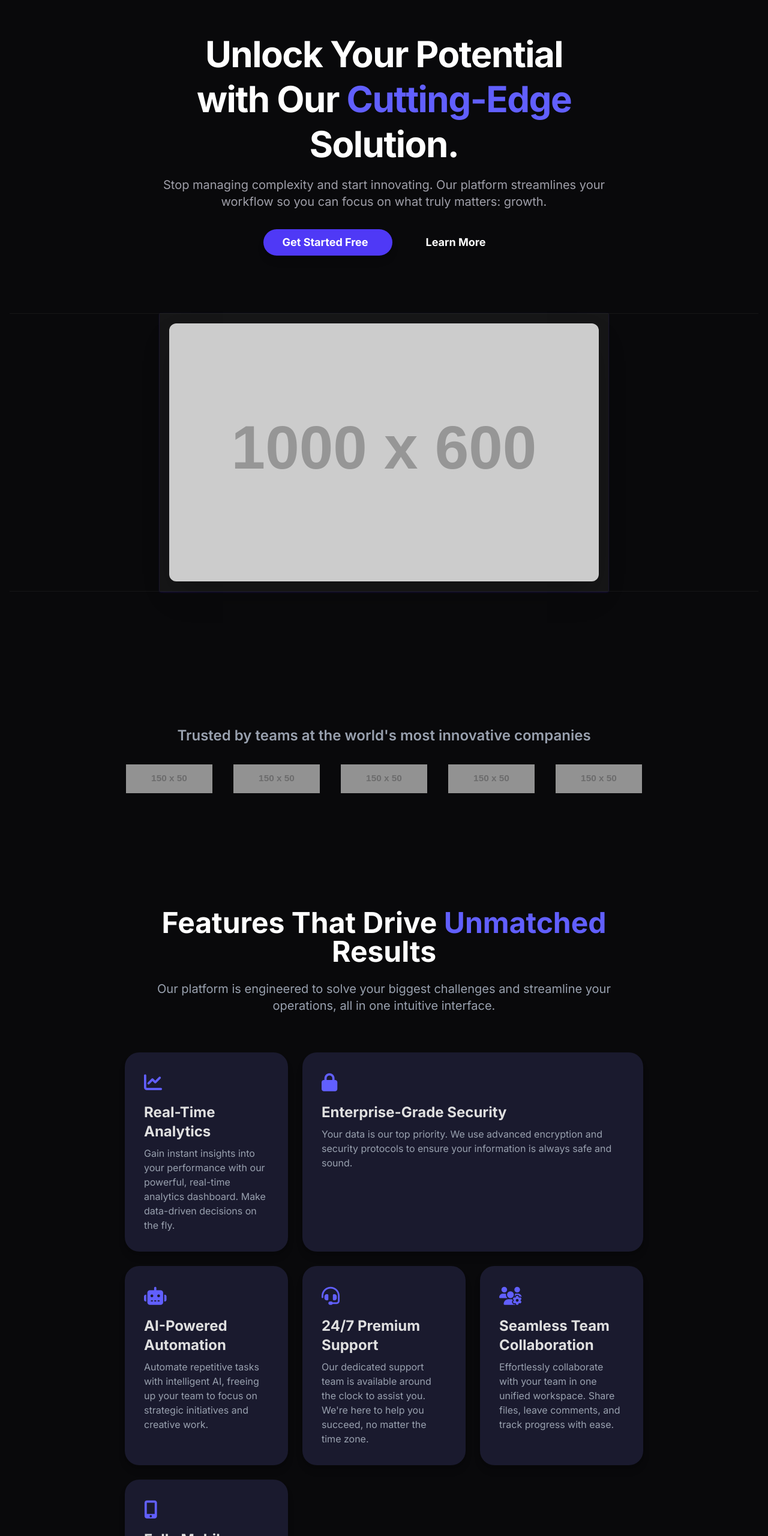
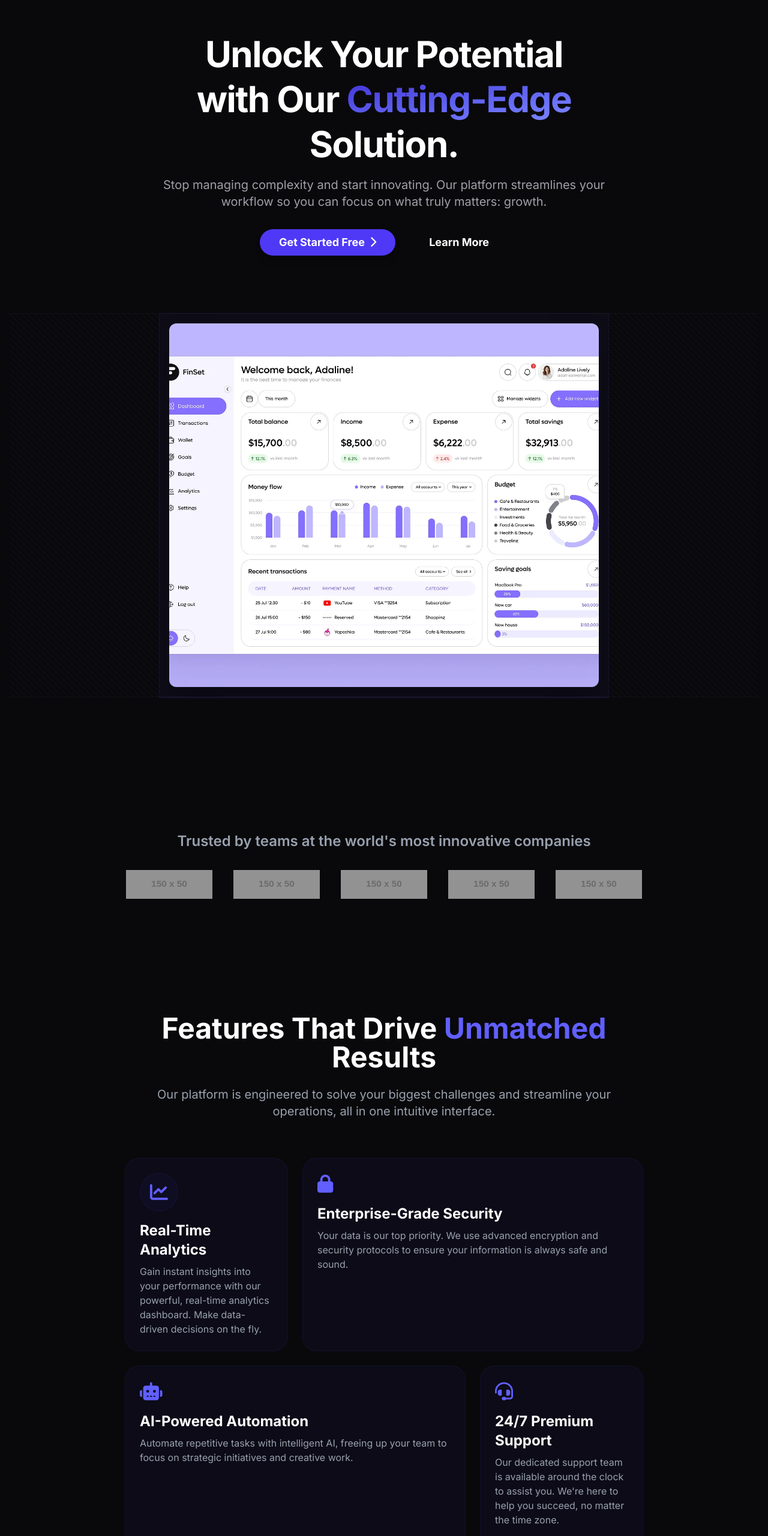
Before and after one commit to Likeur/jupyter, a website: page index.html in a window 1280 px wide. Shown: the part 140-2700 px from the top of the page at 60% size. Drawn offline with Linux system fonts and the light colour scheme; placeholder pictures from the web are drawn by us; a small style sheet from the web is missing.

Commit message:
fixe: hero illustration

```diff
--- a/css/input.css
+++ b/css/input.css
@@ -1,20 +1,10 @@
 @import url('https://fonts.googleapis.com/css2?family=Inter:wght@400;500;600;700&display=swap');
-@import "tailwindcss";
+@import 'tailwindcss';
 
 body {
   font-family: 'Inter', sans-serif;
 }
-.bento-card {
-    background-color: #1a1a2e; /* Dark purple/blue background */
-    color: #e0e0e0;
-    border-radius: 1.5rem; /* Rounded corners */
-    padding: 2rem;
-    box-shadow: 0 10px 15px -3px rgba(0, 0, 0, 0.1), 0 4px 6px -2px rgba(0, 0, 0, 0.05);
-    transition: transform 0.3s ease-in-out;
-}
-.bento-card:hover {
-    transform: translateY(-5px);
-}
+
 /* Custom styles for glowing button effect */
 .glowing-btn {
   position: relative;
@@ -27,7 +17,7 @@ body {
   left: 0;
   width: 100%;
   height: 100%;
-    background: linear-gradient(45deg, #FF6B6B, #F7C555, #6BCB77, #48A8F4);
+  background: linear-gradient(45deg, #ff6b6b, #f7c555, #6bcb77, #48a8f4);
   background-size: 400%;
   border-radius: 9999px;
   z-index: -1;
@@ -39,8 +29,32 @@ body {
   opacity: 1;
   animation: glowing-animation 20s linear infinite;
 }
+
+.illucenter {
+  background-image: repeating-linear-gradient(
+    45deg,
+    #474aff1c 0,
+    #474aff8a 0.5px,
+    transparent 0,
+    transparent 50%
+  );
+  background-size: 10px 10px;
+  background-color: rgba(71, 212, 255, 0);
+}
 @keyframes glowing-animation {
-    0% { background-position: 0% 50%; }
-    50% { background-position: 100% 50%; }
-    100% { background-position: 0% 50%; }
+  0% {
+    background-position: 0% 50%;
   }
+  50% {
+    background-position: 100% 50%;
+  }
+  100% {
+    background-position: 0% 50%;
+  }
+}
+
+@layer components {
+  .bento-card {
+    @apply rounded-3xl border border-indigo-600/10 bg-indigo-600/5 p-6;
+  }
+}
--- a/index.html
+++ b/index.html
@@ -20,7 +20,7 @@
       class="sticky top-0 z-50 bg-zinc-950/80 backdrop-blur-sm border-b border-zinc-50/10 border-dashed"
     >
       <nav
-        class="container mx-auto px-4 py-4 flex justify-between items-center"
+        class="container lg:w-[75vw] mx-auto px-4 py-4 flex justify-between items-center"
       >
         <!-- Logo -->
         <a href="#" class="text-2xl font-bold tracking-tight text-white">
@@ -103,13 +103,13 @@
       <!-- Hero Section -->
       <section
         id="hero"
-        class="container mx-auto px-4 flex flex-col items-center py-20 md:py-32 text-center"
+        class="container mx-auto px-4 flex flex-col items-center py-12 md:py-32 text-center"
       >
         <h1
           class="text-4xl md:text-6xl lg:w-[50vw] text-center font-extrabold leading-tight tracking-tight mb-4"
         >
           Unlock Your Potential with Our
-          <span class="text-indigo-500">Cutting-Edge</span> Solution.
+          <span class="bg-gradient-to-br from-indigo-700 to-indigo-400 text-transparent bg-clip-text ">Cutting-Edge</span> Solution.
         </h1>
         <p
           class="text-md md:text-xl font-light text-zinc-400 mb-8 max-w-3xl mx-auto"
@@ -126,7 +126,7 @@
             class="glowing-btn px-8 py-2 rounded-full text-lg font-bold bg-indigo-600 text-white shadow-lg transform hover:scale-105 transition-all flex w-full items-center gap-2 lg:w-max justify-center duration-300"
           >
             <span>Get Started Free</span>
-            <span></span>
+            <span><i class="fa-solid fa-chevron-right"></i></span>
           </a>
           <a
             href="#pricing"
@@ -137,17 +137,17 @@
         </div>
         <!-- Placeholder for Hero Image/Illustration -->
         <section class="mt-16 md:mt-24 lg:grid lg:grid-cols-5 flex *:border-zinc-50/5  ">
-          <div class="border-t border-b border-r ">
+          <div class="border-t illucenter  border-b border-r border-dashed ">
             <h1 class="text-transparent">hh</h1>
           </div>
-          <div class="border-t shadow-sm shadow-indigo-600/20 border-b p-4 bg-zinc-50/5 lg:col-span-3 ">
+          <div class="border-t bg-indigo-600/5 lg:h-[80vh] overflow-hidden shadow-sm shadow-indigo-600/20 border-b p-4 lg:col-span-3 ">
             <img
-              src="https://placehold.co/1000x600/1e293b/d1d5db?text=Awesome+Product+Screenshot"
+              src="./img/dash.webp"
               alt="Product Screenshot"
-              class="mx-auto rounded-xl shadow-2xl"
+              class="mx-auto rounded-xl h-full w-full object-cover   shadow-2xl"
             />
           </div>
-          <div class="border-t border-l border-b">
+          <div class="border-t illucenter border-l border-b border-dashed">
             <h1 class="text-transparent">ggg</h1>
           </div>
         </section>
@@ -206,7 +206,7 @@
           <div class="grid md:grid-cols-2 lg:grid-cols-3 gap-6 auto-rows-fr">
             <!-- Feature 1 -->
             <div class="bento-card">
-              <div class="text-indigo-500 text-3xl mb-4">
+              <div class="text-indigo-500 border border-indigo-600/10 size-16 grid place-content-center  p-4 bg-indigo-600/5 rounded-full text-3xl mb-4">
                 <i class="fas fa-chart-line"></i>
               </div>
               <h3 class="text-2xl font-bold mb-2">Real-Time Analytics</h3>
@@ -231,7 +231,7 @@
             </div>
 
             <!-- Feature 3 -->
-            <div class="bento-card lg:col-span-1">
+            <div class="bento-card lg:col-span-2 ">
               <div class="text-indigo-500 text-3xl mb-4">
                 <i class="fas fa-robot"></i>
               </div>
@@ -255,32 +255,8 @@
               </p>
             </div>
 
-            <!-- Feature 5 -->
-            <div class="bento-card md:col-span-2 lg:col-span-1">
-              <div class="text-indigo-500 text-3xl mb-4">
-                <i class="fas fa-users-cog"></i>
-              </div>
-              <h3 class="text-2xl font-bold mb-2">
-                Seamless Team Collaboration
-              </h3>
-              <p class="text-gray-400">
-                Effortlessly collaborate with your team in one unified
-                workspace. Share files, leave comments, and track progress with
-                ease.
-              </p>
-            </div>
 
-            <!-- Feature 6 -->
-            <div class="bento-card">
-              <div class="text-indigo-500 text-3xl mb-4">
-                <i class="fas fa-mobile-alt"></i>
-              </div>
-              <h3 class="text-2xl font-bold mb-2">Fully Mobile-Ready</h3>
-              <p class="text-gray-400">
-                Access your work from anywhere, on any device. Our platform is
-                fully optimized for a flawless mobile experience.
-              </p>
-            </div>
+
           </div>
         </section>
 
@@ -525,7 +501,7 @@
     </main>
 
     <!-- Footer -->
-    <footer class="bg-gray-900 py-12">
+    <footer class="bg-zinc-900 py-12">
       <div class="container mx-auto px-4 text-center">
         <div class="mb-8">
           <a href="#" class="text-2xl font-bold tracking-tight text-white">
```
Also changed, not shown: css/output.css, img/dash.webp (added). Lines whose indentation alone changed are shown as unchanged.
